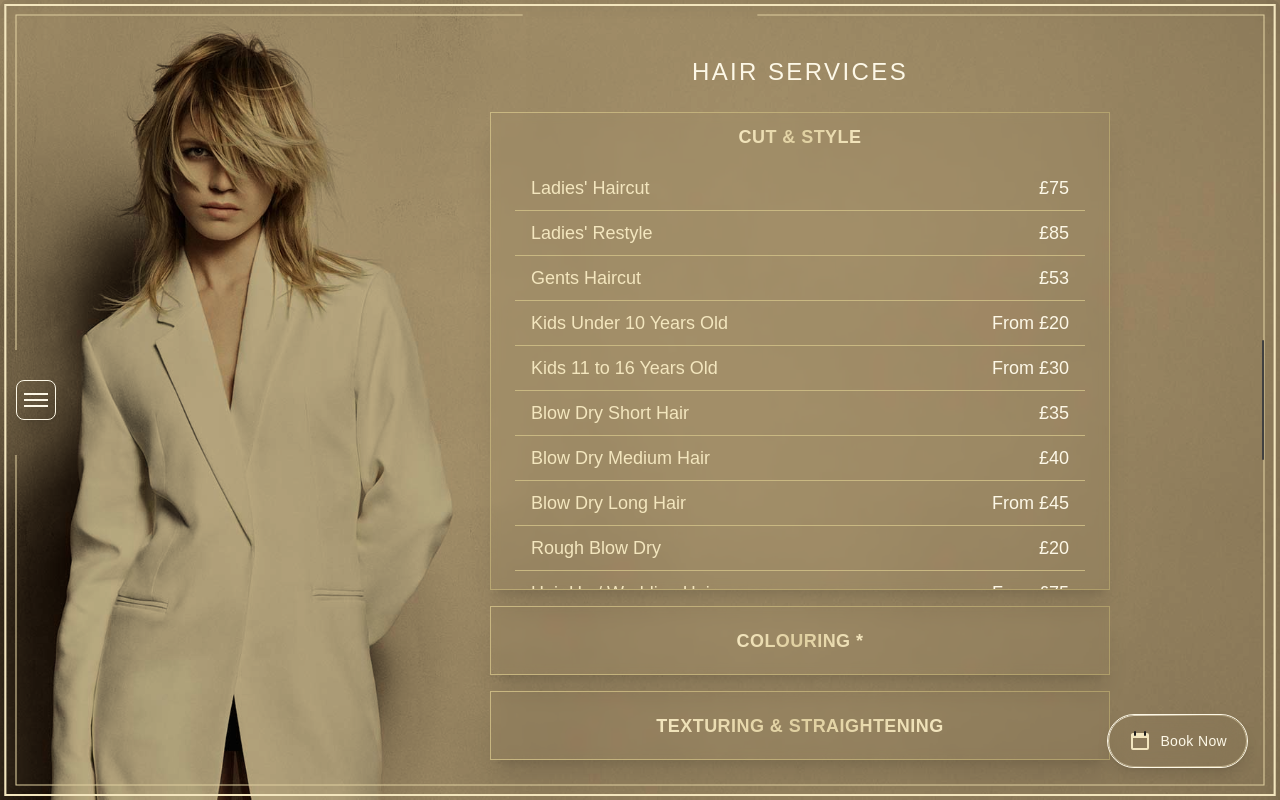
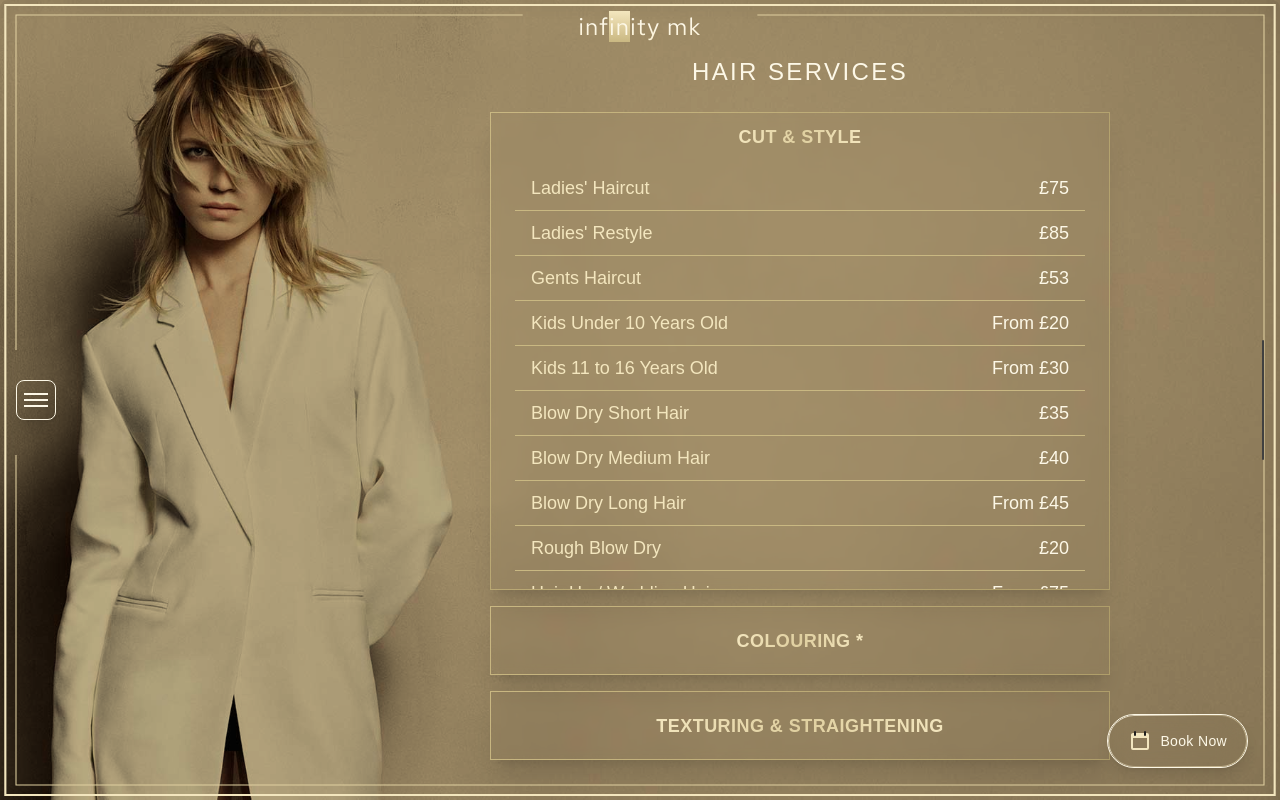
Before and after one commit to Kacperski81/infinitymk, a Next.js app: page /hair in a window 1280 px wide. Built offline with nearby package versions, Linux system fonts and the light colour scheme; a web font is replaced by a local one.

Commit message:
logo added

```diff
--- a/app/beauty/page.tsx
+++ b/app/beauty/page.tsx
@@ -2,6 +2,7 @@
 
 import BeautyServices from "@/components/beauty/beauty-services";
 import Footer from "@/components/footer";
+import Logo from "@/components/frame/logo";
 import { ScrollIndicator } from "@/components/frame/scroll-indicator";
 import { useSmoothScroll } from "@/hooks/use-smooth-scroll";
 
@@ -9,6 +10,7 @@ export default function Beauty() {
     const { contentRef, scrollState } = useSmoothScroll(0.075);
     return (
         <main>
+            <Logo />
             <ScrollIndicator progress={scrollState.progress} />
             <div ref={contentRef} className="smooth-scroll-wrapper">
                 <BeautyServices scrollY={scrollState.current}/>
--- a/app/hair/page.tsx
+++ b/app/hair/page.tsx
@@ -11,6 +11,7 @@ import HairPartners from "@/components/hair/hair-partners";
 import HairOffers from "@/components/hair/hair-offers";
 import { ScrollIndicator } from "@/components/frame/scroll-indicator";
 import { useSmoothScroll } from "@/hooks/use-smooth-scroll";
+import Logo from "@/components/frame/logo";
 
 export default function HairPage() {
     const hairImages: CarouselItem[] = getHairGalleryImages();
@@ -18,6 +19,7 @@ export default function HairPage() {
 
     return (
         <main>
+            <Logo />
             <ScrollIndicator progress={scrollState.progress} />
             <div className="flex flex-col">
                 <div ref={contentRef} className="smooth-scroll-wrapper">
--- a/app/nail/page.tsx
+++ b/app/nail/page.tsx
@@ -7,12 +7,14 @@ import NailServices from "@/components/nail/nail-services";
 import { getNailGalleryImages } from "@/lib/nail-gallery-images";
 import { useSmoothScroll } from "@/hooks/use-smooth-scroll";
 import { ScrollIndicator } from "@/components/frame/scroll-indicator";
+import Logo from "@/components/frame/logo";
 
 export default function Nail() {
     const nailImages = getNailGalleryImages();
     const { contentRef, scrollState } = useSmoothScroll(0.075);
     return (
         <main>
+            <Logo />
             <ScrollIndicator progress={scrollState.progress} />
             <div ref={contentRef} className="smooth-scroll-wrapper">
 
--- a/app/products/page.tsx
+++ b/app/products/page.tsx
@@ -2,10 +2,12 @@ import { Suspense } from "react";
 import ProductsHero from "@/components/products/products-hero";
 import Footer from "@/components/footer";
 import ProductsContent from "@/components/products/products-content";
+import Logo from "@/components/frame/logo";
 
 export default function Products() {
     return (
         <main className="">
+            <Logo />
             <ProductsHero />
             <section id="products-section" className="py-16">
                 <Suspense fallback={<div className="text-center text-(--main-200)">Loading products...</div>}>
--- a/components/frame/logo.tsx
+++ b/components/frame/logo.tsx
@@ -19,7 +19,7 @@ export default function Logo({ isOverlayVisible = false, isAnimatingOut = false
 
     // Center position: 50% with offset for visual centering above progress bar
     // Final position: top of screen
-    const topValue = isInCenter ? "50%" : "0px";
+    const topValue = isInCenter ? "50%" : "5px";
     const yTranslate = isInCenter ? "calc(-50% - 2.5rem)" : "0px";
 
     // Font size: larger in center, smaller at top
```
